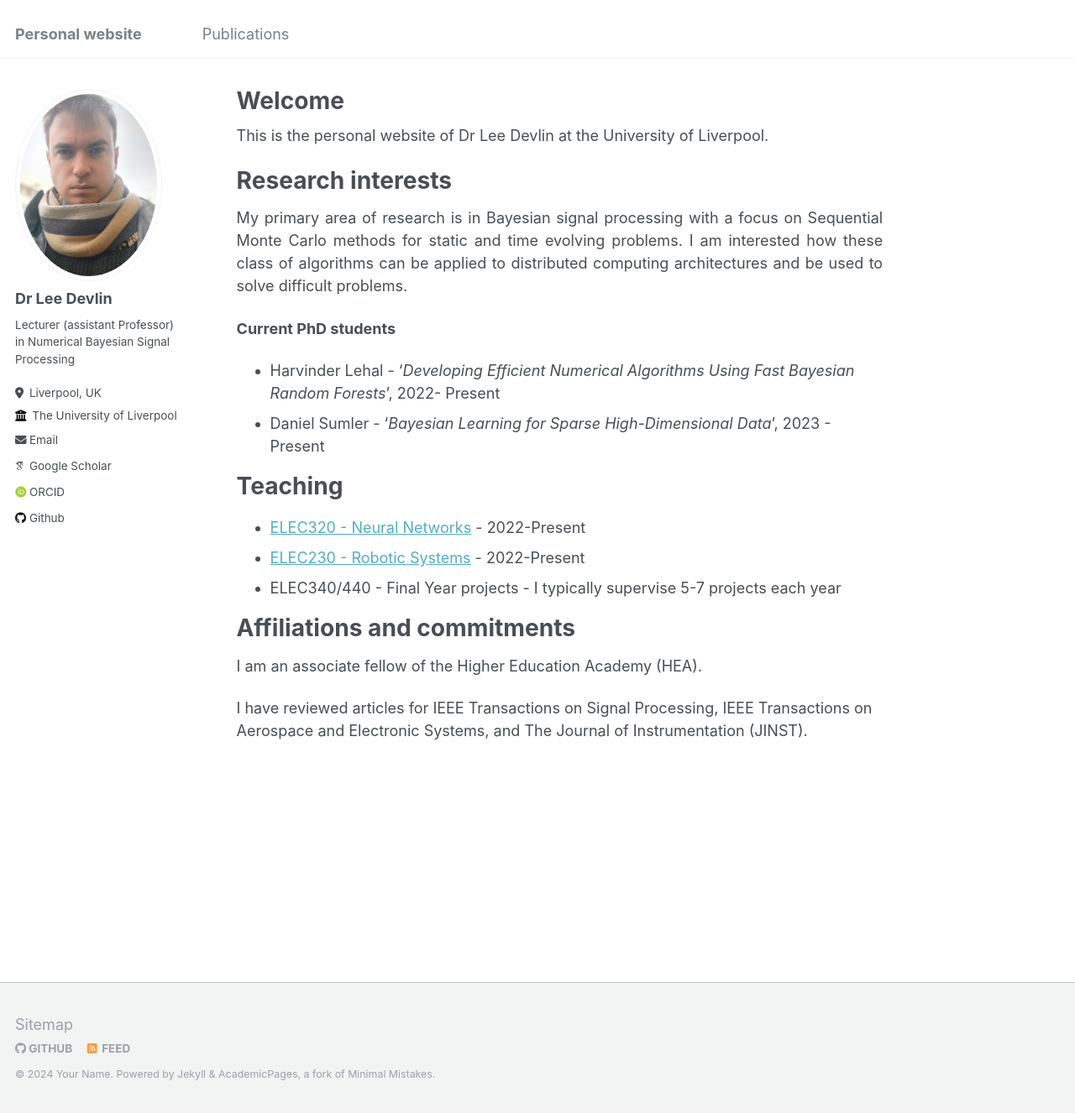
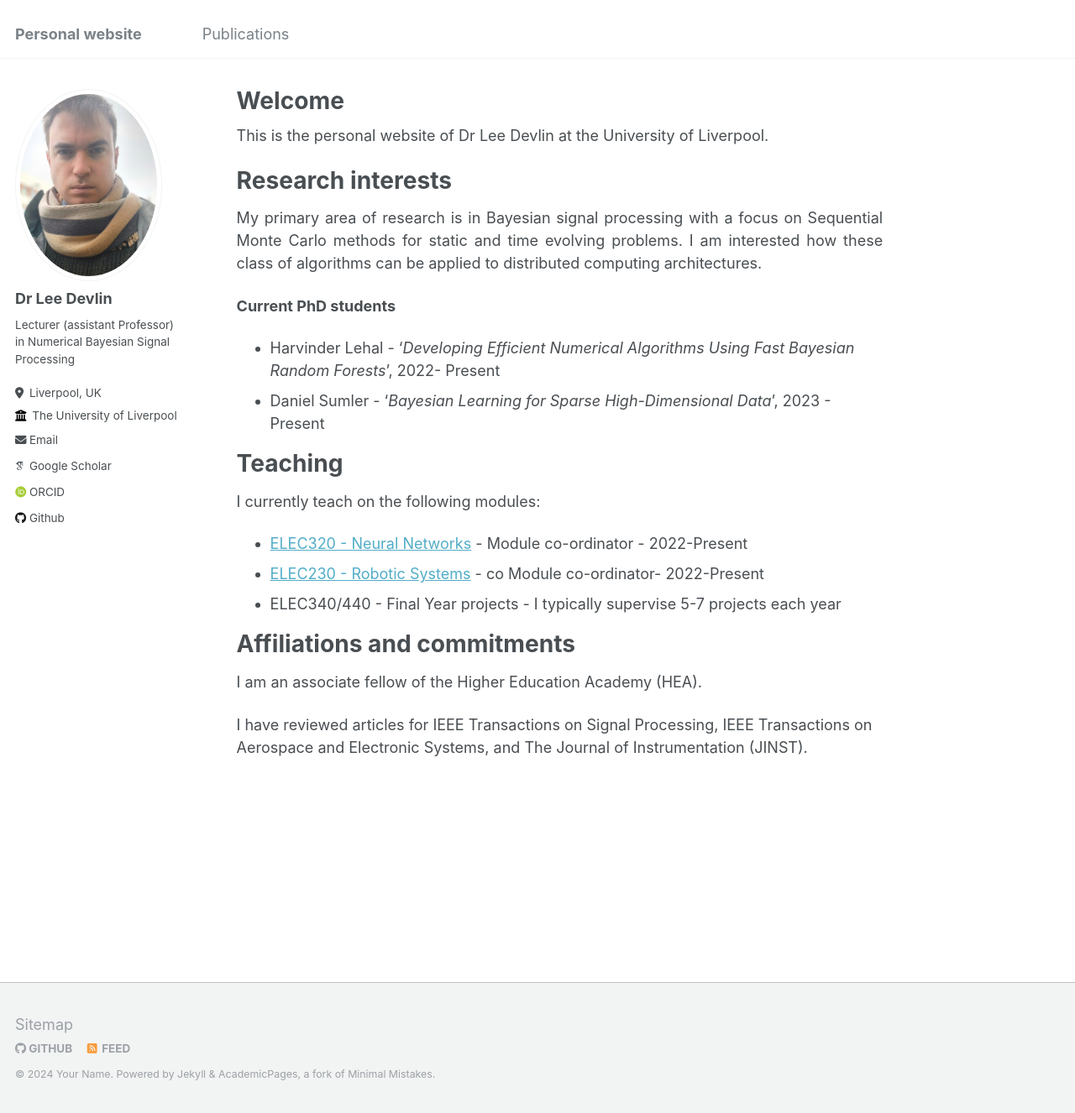
Before and after one commit to LJDevlin/LJDevlin.github.io, a Jekyll site: the page built from _pages/about.md, in a window 1280 px wide and 1326 px high. Shown: the whole window at 84% size. Built offline with Jekyll 4.4.1, drawn with Linux system fonts in a browser that asks for light colours; some web fonts are replaced.

Commit message:
Tidying up about

```diff
--- a/_pages/about.md
+++ b/_pages/about.md
@@ -11,7 +11,7 @@ This is the personal website of Dr Lee Devlin at the University of Liverpool.
 
 Research interests
 ======
-<p align="justify"> My primary area of research is in Bayesian signal processing with a focus on Sequential Monte Carlo methods for static and time evolving problems. I am interested how these class of algorithms can be applied to distributed computing architectures and be used to solve difficult problems. </p>
+<p align="justify"> My primary area of research is in Bayesian signal processing with a focus on Sequential Monte Carlo methods for static and time evolving problems. I am interested how these class of algorithms can be applied to distributed computing architectures. </p>
 
 **Current PhD students**
 * Harvinder Lehal - '_Developing Efficient Numerical Algorithms Using Fast Bayesian Random Forests_',  2022- Present
@@ -19,8 +19,9 @@ Research interests
 
 Teaching
 ======
-* [ELEC320 - Neural Networks](https://tulip.liv.ac.uk/mods/student/ELEC320_202425.htm) - 2022-Present
-* [ELEC230 - Robotic Systems]((https://www.liverpool.ac.uk/info/portal/pls/portal/tulwwwmerge.mergepage?p_template=m_ee&p_tulipproc=moddets&p_params=%3Fp_module_id%3D200215)) - 2022-Present
+I currently teach on the following modules:
+* [ELEC320 - Neural Networks](https://tulip.liv.ac.uk/mods/student/ELEC320_202425.htm) - Module co-ordinator - 2022-Present
+* [ELEC230 - Robotic Systems]((https://www.liverpool.ac.uk/info/portal/pls/portal/tulwwwmerge.mergepage?p_template=m_ee&p_tulipproc=moddets&p_params=%3Fp_module_id%3D200215)) - co Module co-ordinator- 2022-Present
 * ELEC340/440 - Final Year projects - I typically supervise 5-7 projects each year
 
 Affiliations and commitments
```
